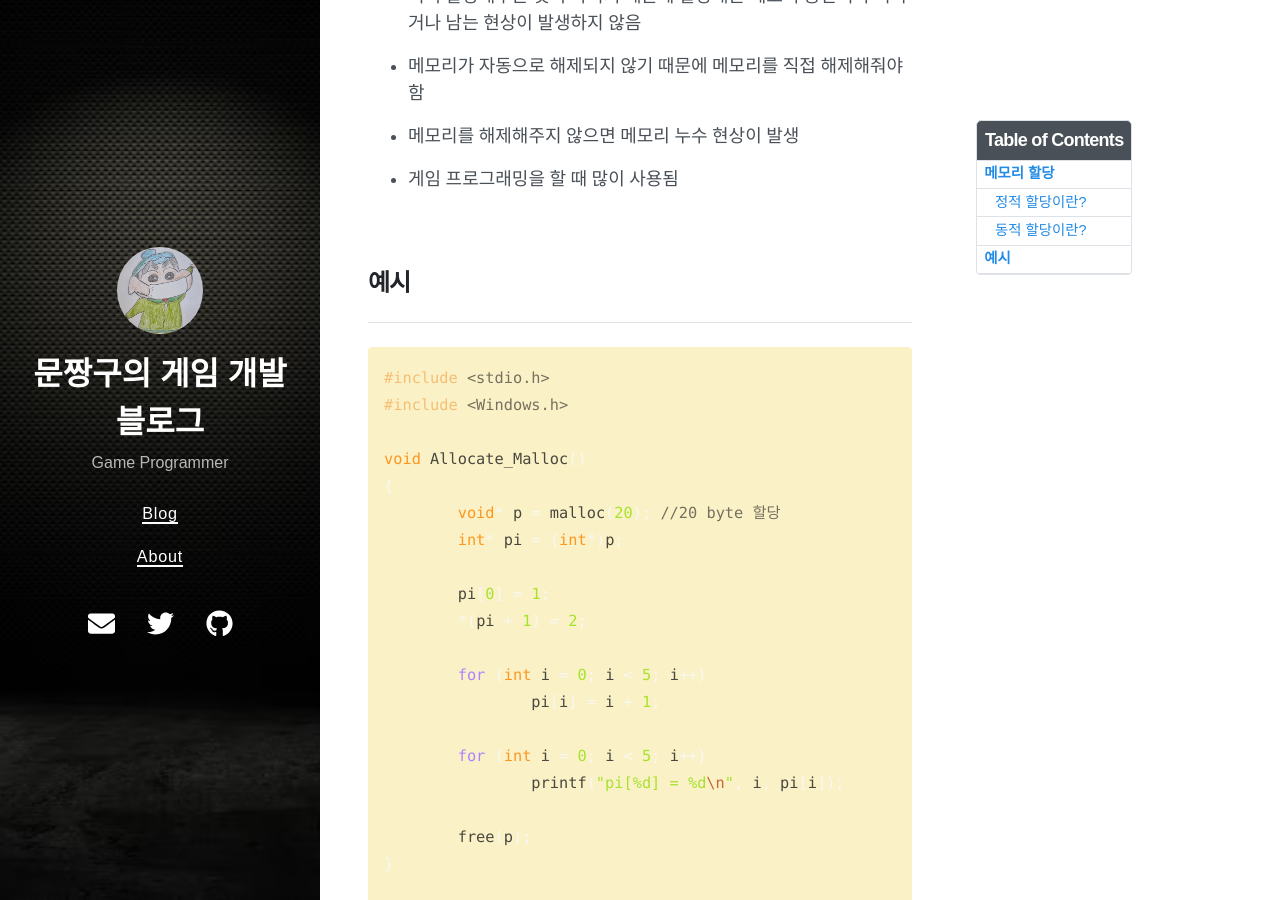
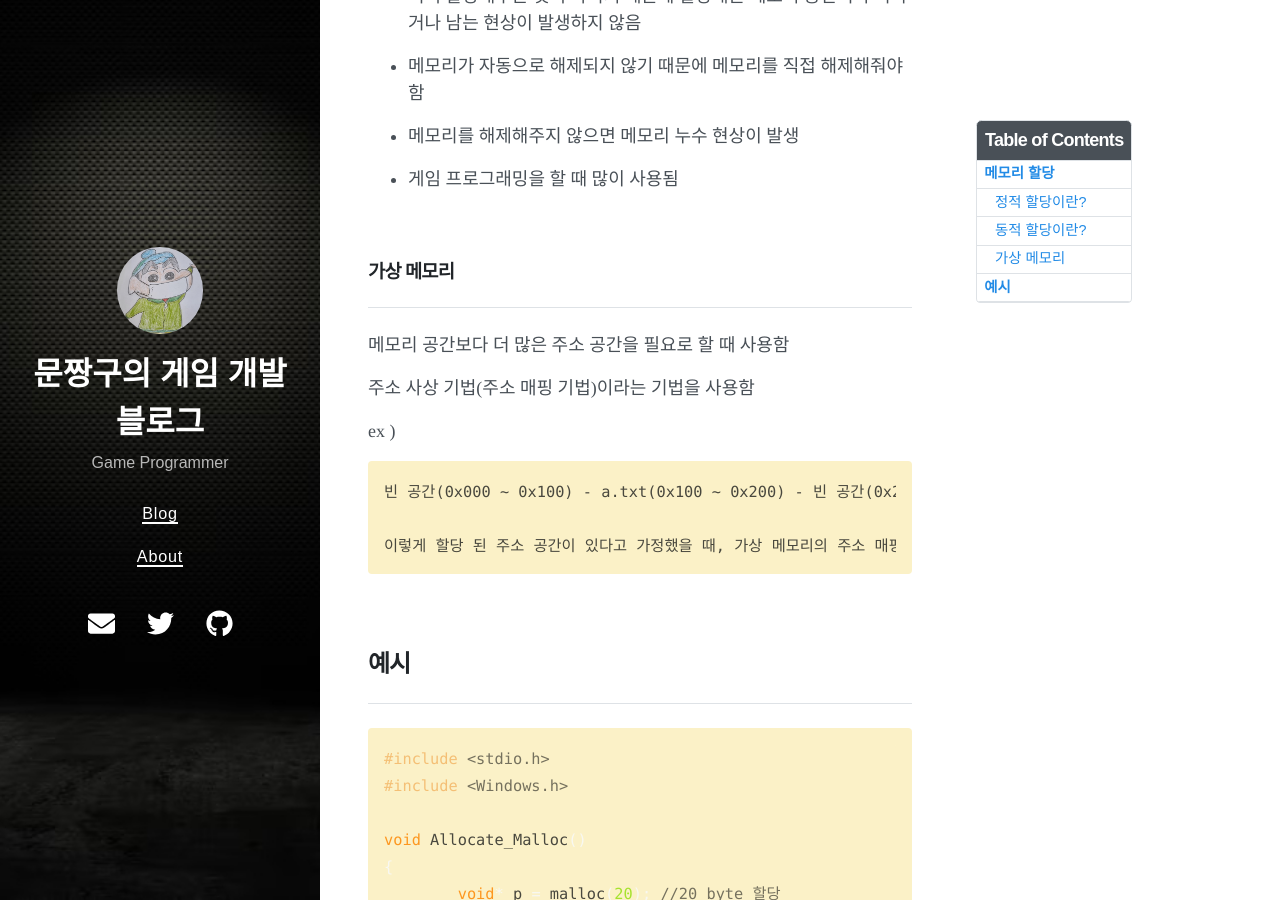
Before and after one commit to munjjang9/munjjang9.github.io, a Jekyll site: the page built from _posts/2024-11-28-memory-allocation.md, in a window 1280 px wide and 900 px high, scrolled down 888 px. Built offline with Jekyll 4.4.1, drawn with Linux system fonts in a browser that asks for light colours; nearby versions of some CDN libraries; comment, search, counter and statistics services are not loaded.

Commit message:
Update 2024-11-28-memory-allocation.md
virtual memory added

```diff
--- a/_posts/2024-11-28-memory-allocation.md
+++ b/_posts/2024-11-28-memory-allocation.md
@@ -41,6 +41,20 @@ toc: true
 - 메모리를 해제해주지 않으면 메모리 누수 현상이 발생
 
 - 게임 프로그래밍을 할 때 많이 사용됨
+
+<br>
+
+### 가상 메모리
+---
+메모리 공간보다 더 많은 주소 공간을 필요로 할 때 사용함
+
+주소 사상 기법(주소 매핑 기법)이라는 기법을 사용함
+
+ex )
+
+	빈 공간(0x000 ~ 0x100) - a.txt(0x100 ~ 0x200) - 빈 공간(0x200 ~ 0x300) - b.exe(0x300 ~ 0x400)
+
+	이렇게 할당 된 주소 공간이 있다고 가정했을 때, 가상 메모리의 주소 매핑은 주소를 연속적으로 사용할 수 있도록 0x000 ~ 0x100, 0x100 ~ 0x200 으로 매핑이 됨.
 
 <br>
 
```
